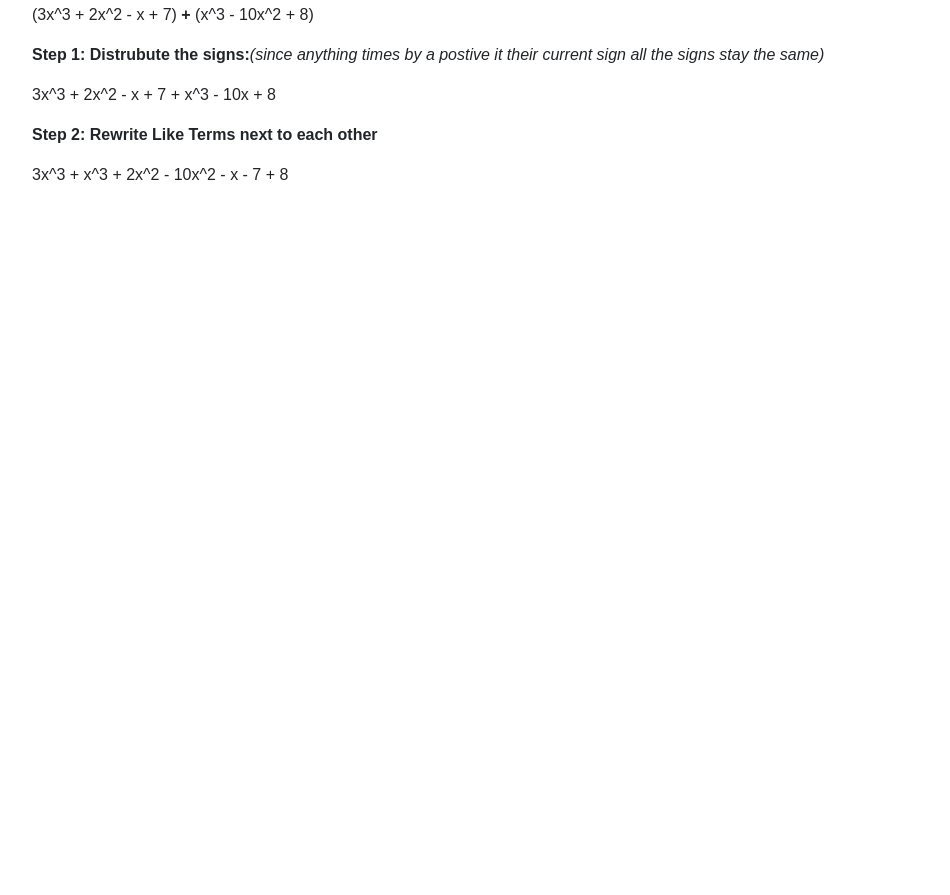
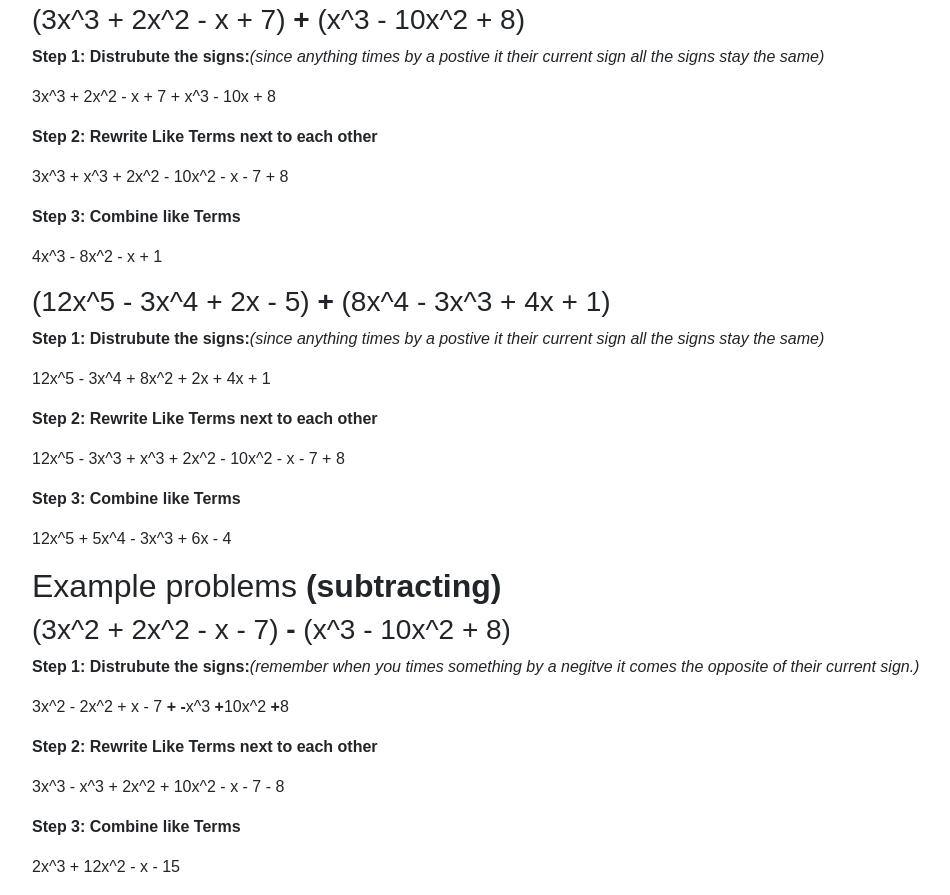
Before and after one commit to Cassandra-Hinds/Regent-Prep-Review, a website built with Parcel: page algebra-two-review/polynomials.html in a window 1280 px wide. Shown: the part 291-1186 px from the top of the page, without its empty margins (50-1000 px from the left). Before the commit the page ends 800 px from the top, so only its background shows below. Built offline with nearby package versions, Linux system fonts and the light colour scheme.

Commit message:
added some content in page polynomials

```diff
--- a/algebra-two-review/polynomials.html
+++ b/algebra-two-review/polynomials.html
@@ -24,11 +24,32 @@
        <li>Step 3: Combine like Terms</li>
       </ul>
       <h2>Example problems <strong>(adding)</strong></h2>
-     <p> (3x^3 + 2x^2 - x + 7) <strong>+</strong> (x^3 - 10x^2 + 8)</p>
+     <h3> (3x^3 + 2x^2 - x + 7) <strong>+</strong> (x^3 - 10x^2 + 8)</h3>
      <p><strong>Step 1: Distrubute the signs:</strong><em>(since anything times by a postive it their current sign all the signs stay the same)</em>
       <p>3x^3 + 2x^2 - x + 7 + x^3 - 10x + 8 </p>
       <p><strong>Step 2: Rewrite Like Terms next to each other</strong></p>
       <p>3x^3 + x^3 + 2x^2 - 10x^2 - x - 7 + 8 </p>
+      <p><strong>Step 3: Combine like Terms</strong></p>
+      <p>4x^3 - 8x^2 - x + 1</p>
+
+      <h3> (12x^5 - 3x^4 + 2x - 5) <strong>+</strong> (8x^4 - 3x^3 + 4x + 1)</h3>
+     <p><strong>Step 1: Distrubute the signs:</strong><em>(since anything times by a postive it their current sign all the signs stay the same)</em>
+      <p>12x^5 - 3x^4 + 8x^2 + 2x + 4x + 1</p>
+      <p><strong>Step 2: Rewrite Like Terms next to each other</strong></p>
+      <p>12x^5 - 3x^3 + x^3 + 2x^2 - 10x^2 - x - 7 + 8 </p>
+      <p><strong>Step 3: Combine like Terms</strong></p>
+      <p>12x^5 + 5x^4 - 3x^3 + 6x - 4</p>
+
+      <h2>Example problems <strong>(subtracting)</strong></h2>
+      <h3> (3x^2 + 2x^2 - x - 7) <strong>-</strong> (x^3 - 10x^2 + 8)</h3>
+      <p><strong>Step 1: Distrubute the signs:</strong><em>(remember when you times something by a negitve it comes the opposite of their current sign.)</em>
+       <p>3x^2 - 2x^2 + x  - 7 <strong>+ -</strong>x^3 <strong>+</strong>10x^2 <strong>+</strong>8 </p>
+       <p><strong>Step 2: Rewrite Like Terms next to each other</strong></p>
+       <p>3x^3 - x^3 + 2x^2 + 10x^2 - x - 7 - 8</p>
+
+       <p><strong>Step 3: Combine like Terms</strong></p>
+       <p>2x^3 + 12x^2 - x - 15</p>
+
 
 
 
```
